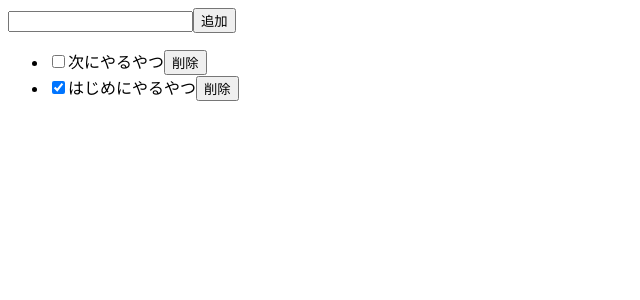
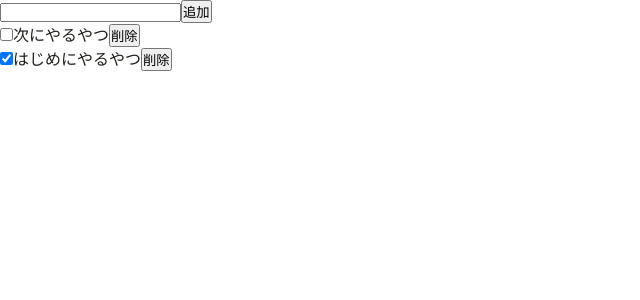
Before and after one commit to Kwatanwa17/react-todo, a React (Create React App) app: page / in a window 1280 px wide. Shown: the top 300 px of the page, without its empty margins (0-640 px from the left). Built offline with nearby package versions, Linux system fonts and the light colour scheme.

Commit message:
update to latest packages

```diff
--- a/src/index.tsx
+++ b/src/index.tsx
@@ -1,11 +1,17 @@
 import React from "react"
 import ReactDOM from "react-dom"
 import App from "./App"
-import * as serviceWorker from "./serviceWorker"
+import { ThemeProvider } from "styled-components"
 
-ReactDOM.render(<App />, document.getElementById("root"))
+import theme from "./themes/Theme"
+import GlobalStyles from "./themes/GlobalStyles"
 
-// If you want your app to work offline and load faster, you can change
-// unregister() to register() below. Note this comes with some pitfalls.
-// Learn more about service workers: https://bit.ly/CRA-PWA
-serviceWorker.unregister()
+ReactDOM.render(
+  <ThemeProvider theme={theme}>
+    <>
+      <GlobalStyles />
+      <App />
+    </>
+  </ThemeProvider>,
+  document.getElementById("root")
+)
```
Also changed, not shown: package.json (+6 -6 lines), 1 other file (tests, documents, lock files or other folders).
